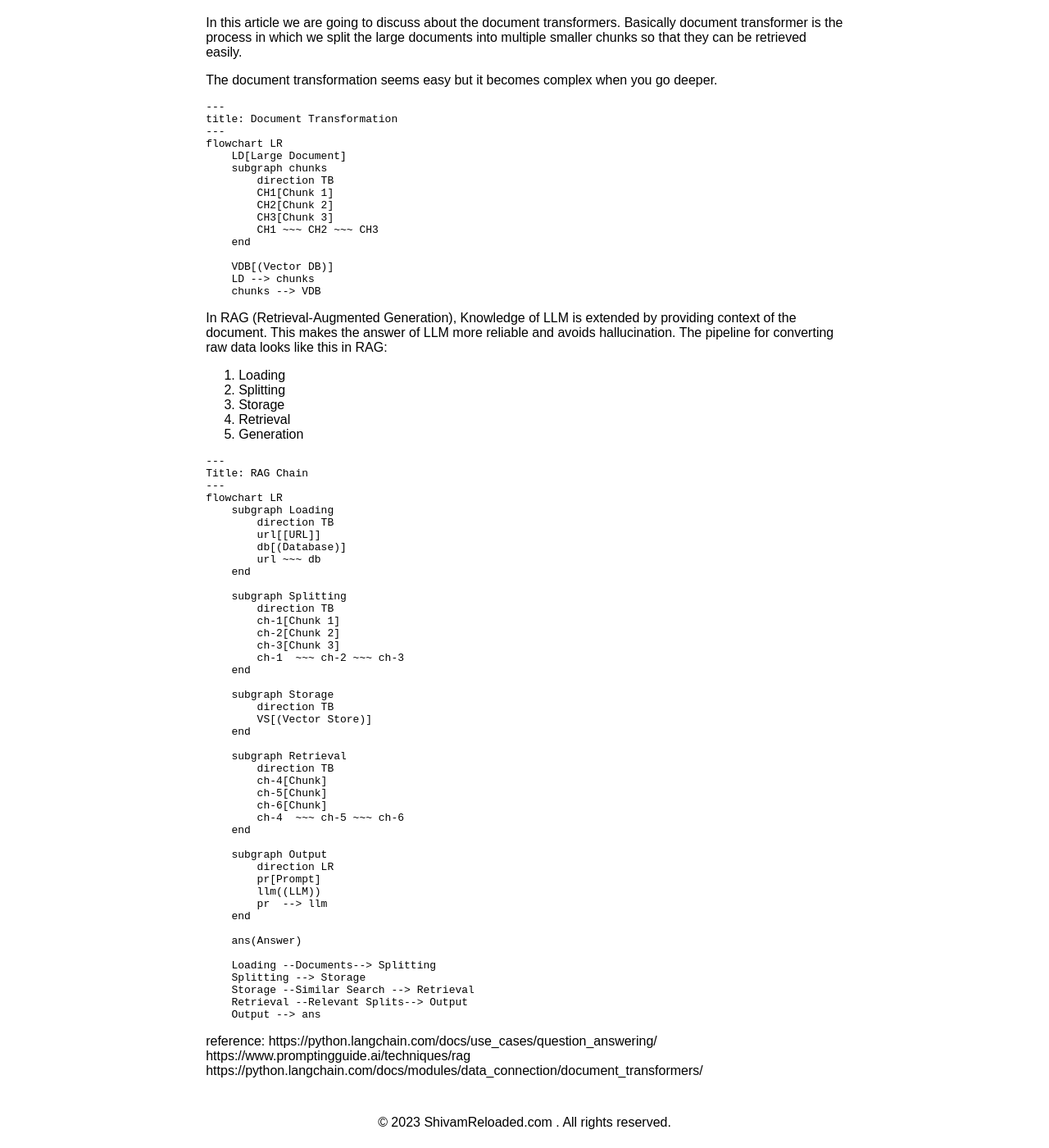
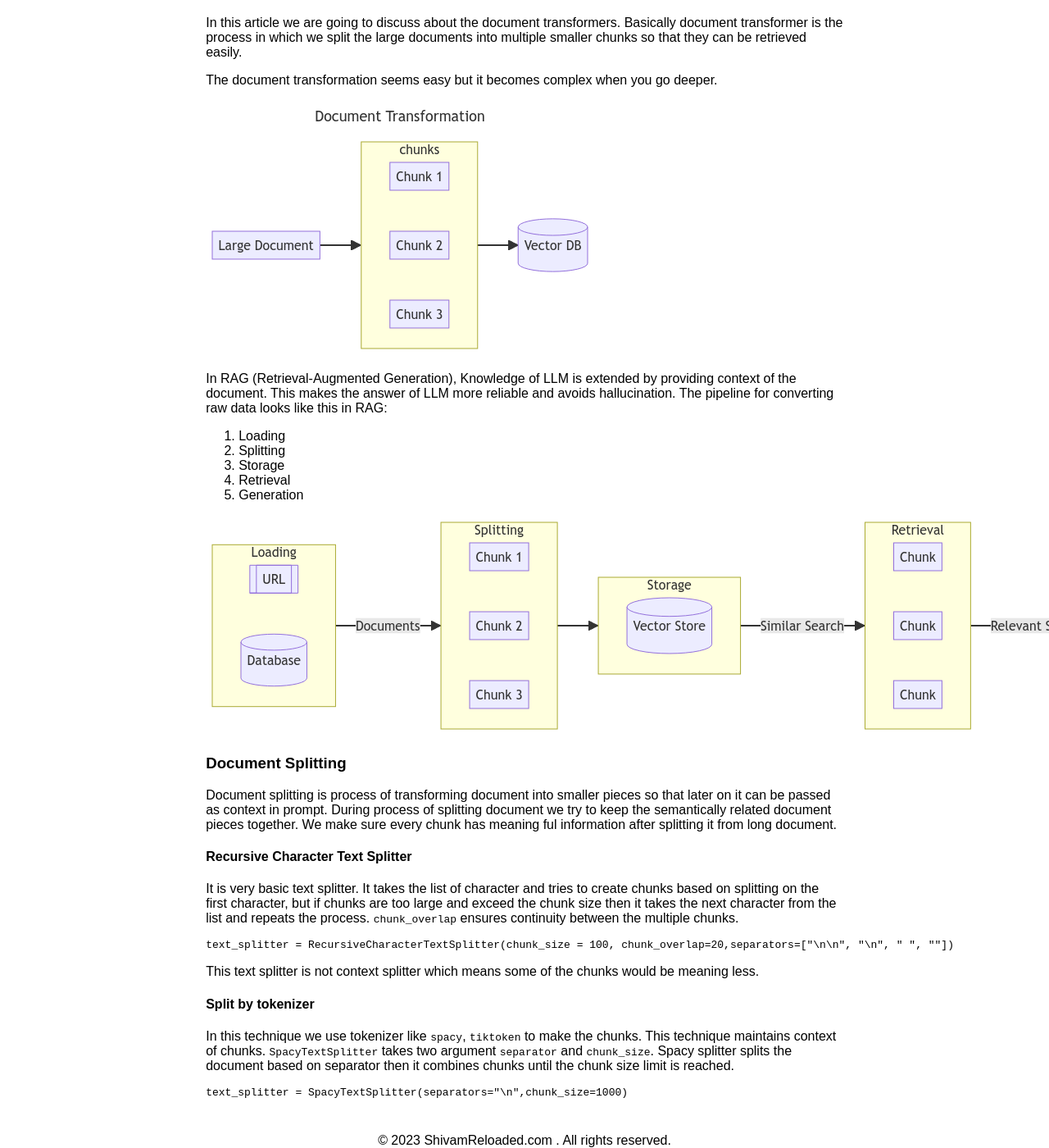
Before and after one commit to shivamarora1/shivamarora1.github.io, a Jekyll site: the page built from _posts/2023-10-27-document-splitting.md, in a window 1280 px wide and 1400 px high, scrolled down 203 px. Shown: the whole window at 82% size. Built offline with Jekyll 4.4.1, drawn with Linux system fonts in a browser that asks for light colours; before the commit the page ends 1581 px from its top, so only the background shows below that.

Commit message:
added document transformation article

````diff
--- a/_posts/2023-10-27-document-splitting.md
+++ b/_posts/2023-10-27-document-splitting.md
@@ -1,31 +1,13 @@
 ---
 categories: [ai]
 title: Document Transformers?
-hidden: true
 ---
 ### Document Transformers
 In this article we are going to discuss about the document transformers. Basically document transformer is the process in which we split the large documents into multiple smaller chunks so that they can be retrieved easily.
 
 The document transformation seems easy but it becomes complex when you go deeper.
 
-``` mermaid
----
-title: Document Transformation
----
-flowchart LR
-    LD[Large Document]
-    subgraph chunks
-        direction TB
-        CH1[Chunk 1]
-        CH2[Chunk 2]
-        CH3[Chunk 3]
-        CH1 ~~~ CH2 ~~~ CH3
-    end
-
-    VDB[(Vector DB)]
-    LD --> chunks
-    chunks --> VDB
-```
+![document_transformation](/assets/images/document_transformation.png)
 
 In RAG (Retrieval-Augmented Generation), Knowledge of LLM is extended by providing context of the document. This makes the answer of LLM more reliable and avoids hallucination. The pipeline for converting raw data looks like this in RAG:
 1. Loading
@@ -34,56 +16,23 @@ In RAG (Retrieval-Augmented Generation), Knowledge of LLM is extended by providi
 4. Retrieval
 5. Generation
 
-```mermaid
----
-Title: RAG Chain
----
-flowchart LR
-    subgraph Loading
-        direction TB
-        url[[URL]]
-        db[(Database)]
-        url ~~~ db
-    end
+![rag](/assets/images/rag.png)
 
-    subgraph Splitting
-        direction TB
-        ch-1[Chunk 1]
-        ch-2[Chunk 2]
-        ch-3[Chunk 3]
-        ch-1  ~~~ ch-2 ~~~ ch-3
-    end
+### Document Splitting
+Document splitting is process of transforming document into smaller pieces so that later on it can be passed as context in prompt. During process of splitting document we try to keep the semantically related document pieces together. We make sure every chunk has meaning ful information after splitting it from long document.
 
-    subgraph Storage
-        direction TB
-        VS[(Vector Store)]
-    end
+#### Recursive Character Text Splitter
+It is very basic text splitter. It takes the list of character and tries to create chunks based on splitting on the first character, but if chunks are too large and exceed the chunk size then it takes the next character from the list and repeats the process. `chunk_overlap` ensures continuity between the multiple chunks.
 
-    subgraph Retrieval
-        direction TB
-        ch-4[Chunk]
-        ch-5[Chunk]
-        ch-6[Chunk]
-        ch-4  ~~~ ch-5 ~~~ ch-6
-    end
-
-    subgraph Output
-        direction LR
-        pr[Prompt]
-        llm((LLM))
-        pr  --> llm
-    end
-
-    ans(Answer)
-
-    Loading --Documents--> Splitting
-    Splitting --> Storage
-    Storage --Similar Search --> Retrieval
-    Retrieval --Relevant Splits--> Output
-    Output --> ans
+```
+text_splitter = RecursiveCharacterTextSplitter(chunk_size = 100, chunk_overlap=20,separators=["\n\n", "\n", " ", ""])
 ```
 
-reference:
-https://python.langchain.com/docs/use_cases/question_answering/
-https://www.promptingguide.ai/techniques/rag
-https://python.langchain.com/docs/modules/data_connection/document_transformers/
+This text splitter is not context splitter which means some of the chunks would be meaning less.
+
+#### Split by tokenizer
+In this technique we use tokenizer like `spacy`, `tiktoken` to make the chunks. This technique maintains context of chunks. `SpacyTextSplitter` takes two argument `separator` and `chunk_size`. Spacy splitter splits the document based on separator then it combines chunks until the chunk size limit is reached.
+
+```
+text_splitter = SpacyTextSplitter(separators="\n",chunk_size=1000)
+```
````
Also changed, not shown: assets/images/document_transformation.png (added), assets/images/rag.png (added).
